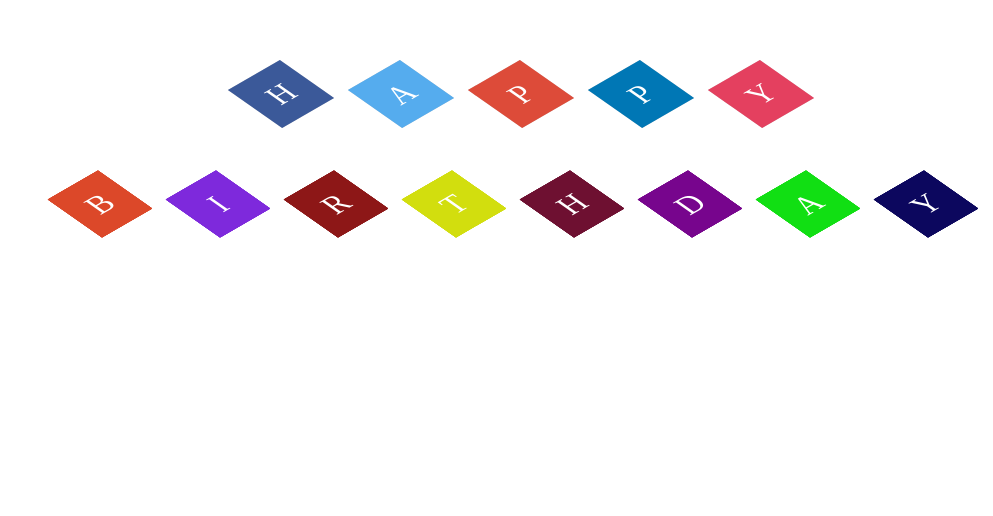
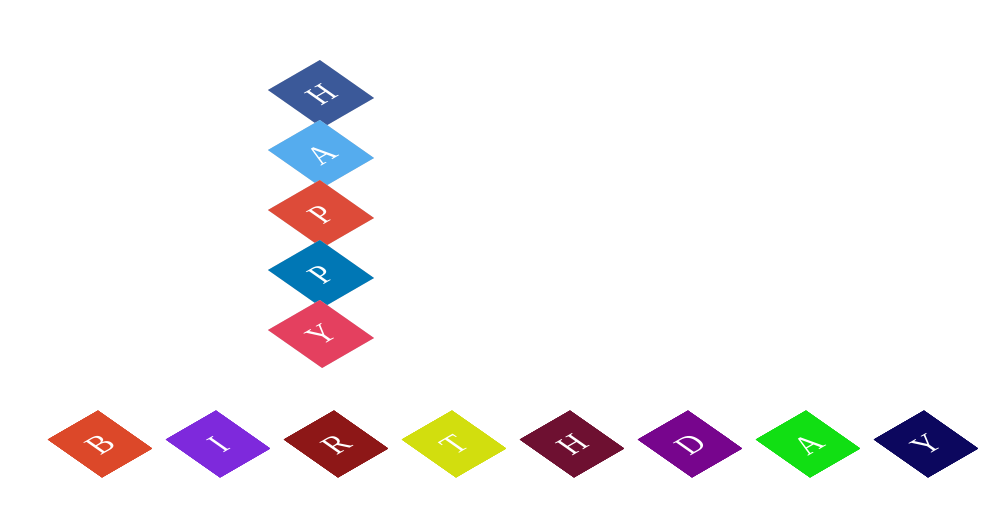
Before and after one commit to saibighnesh/happybirthday, a plain HTML site: page index.html in a window 1280 px wide. Shown: the part 136-652 px from the top of the page, without its empty margins (287-1280 px from the left). Drawn offline with Linux system fonts and the light colour scheme.

Commit message:
Update index.html

```diff
--- a/index.html
+++ b/index.html
@@ -19,10 +19,10 @@
 		}
 		.qw ul
 		{
-			position: relative;
+/* 			position: relative;
 			margin: 0;
 			padding: 0;
-			display: flex;
+			display: flex; */
 		}
 		.qw ul li
 		{
```
